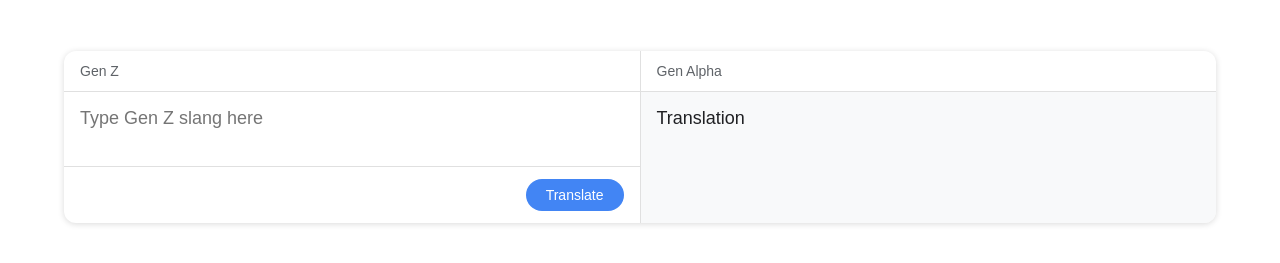
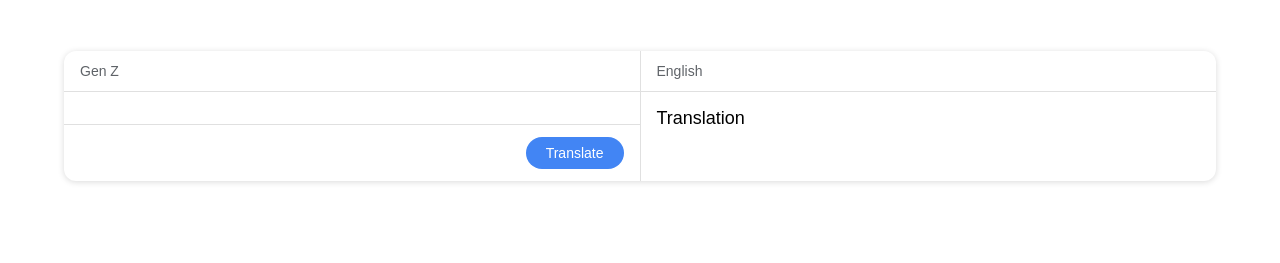
Before and after one commit to dutchbabypancakes/genz-genalpha-translator, a website: page index.html in a window 1280 px wide. Shown: the part 49-312 px from the top of the page. Drawn offline with Linux system fonts and the light colour scheme.

Commit message:
Update index.html

```diff
--- a/index.html
+++ b/index.html
@@ -59,22 +59,11 @@
       border-bottom: 1px solid #e0e0e0;
     }
 
-    textarea {
+    .text {
       flex: 1;
       padding: 16px;
       font-size: 18px;
-      border: none;
-      resize: none;
-      outline: none;
       font-family: inherit;
-    }
-
-    .output {
-      flex: 1;
-      padding: 16px;
-      font-size: 18px;
-      color: #202124;
-      background: #f8f9fa;
     }
 
     .divider {
@@ -138,7 +127,7 @@
     <!-- LEFT PANEL -->
     <div class="panel">
       <div class="panel-header">Gen Z</div>
-      <textarea id="inputText" placeholder="Type Gen Z slang here"></textarea>
+      <div class="text" id="inputText" placeholder="Type Gen Z slang here"></div>
       <div class="actions">
         <button id="translateBtn">Translate</button>
       </div>
@@ -148,8 +137,8 @@
 
     <!-- RIGHT PANEL -->
     <div class="panel">
-      <div class="panel-header">Gen Alpha</div>
-      <div class="output" id="outputText">Translation</div>
+      <div class="panel-header">English</div>
+      <div class="text" id="outputText">Translation</div>
     </div>
 
   </div>
```
